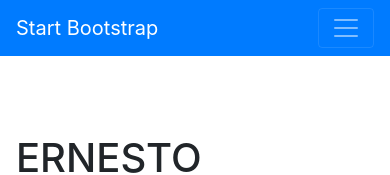
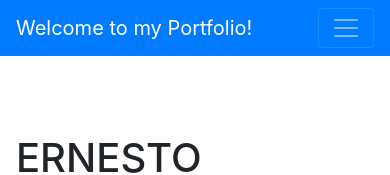
Before and after one commit to ernestosanchez1/Portfolio.github.io, a website with bundled scripts: page index.html in a window 390 px wide. Shown: the top 175 px of the page. Built offline with nearby package versions, Linux system fonts and the light colour scheme; a web font is replaced by a local one.

Commit message:
Update index.html
update the header.

```diff
--- a/index.html
+++ b/index.html
@@ -32,7 +32,7 @@
 
     <nav class="navbar navbar-expand-lg navbar-dark bg-primary fixed-top" id="sideNav">
       <a class="navbar-brand js-scroll-trigger" href="#page-top">
-        <span class="d-block d-lg-none">Start Bootstrap</span>
+        <span class="d-block d-lg-none">Welcome to my Portfolio!</span>
         <span class="d-none d-lg-block">
           <img class="img-fluid img-profile rounded-circle mx-auto mb-2" src="img\IMG_8293smile.JPG" alt="">
         </span>
```
